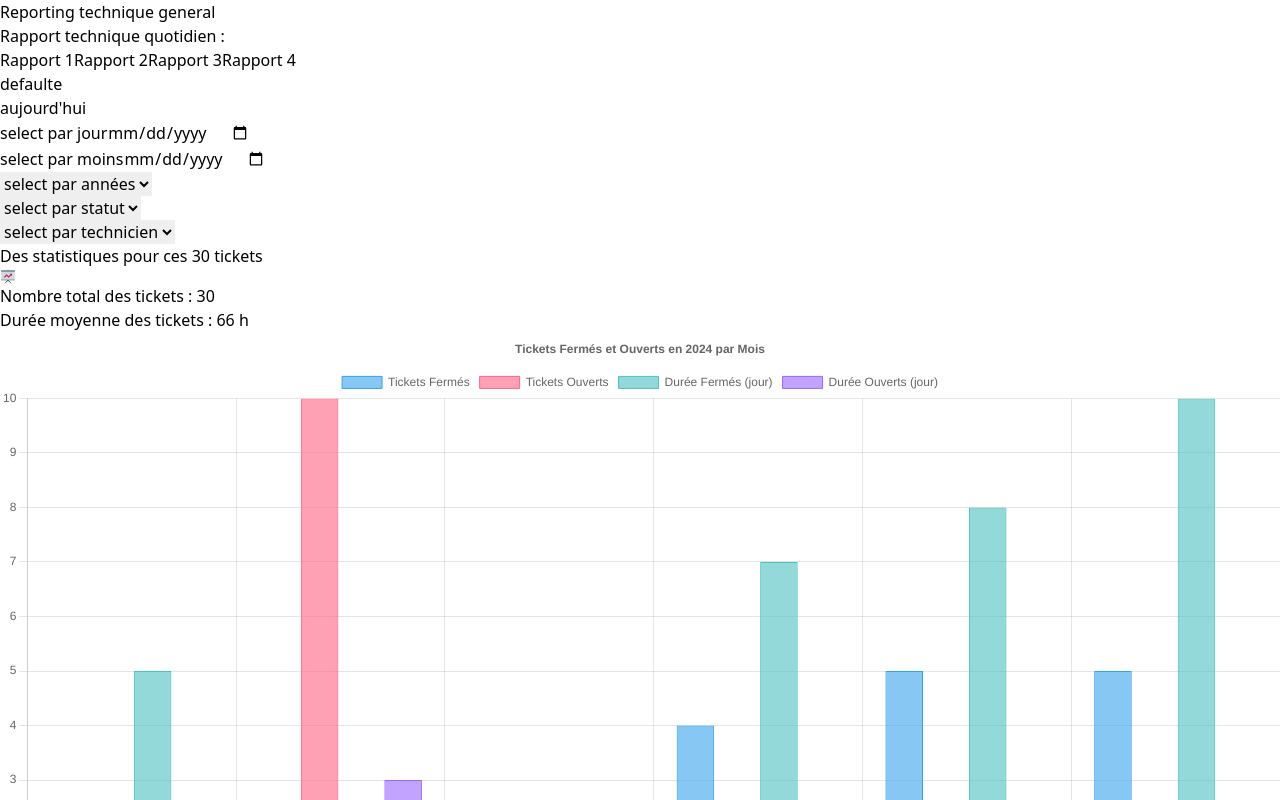
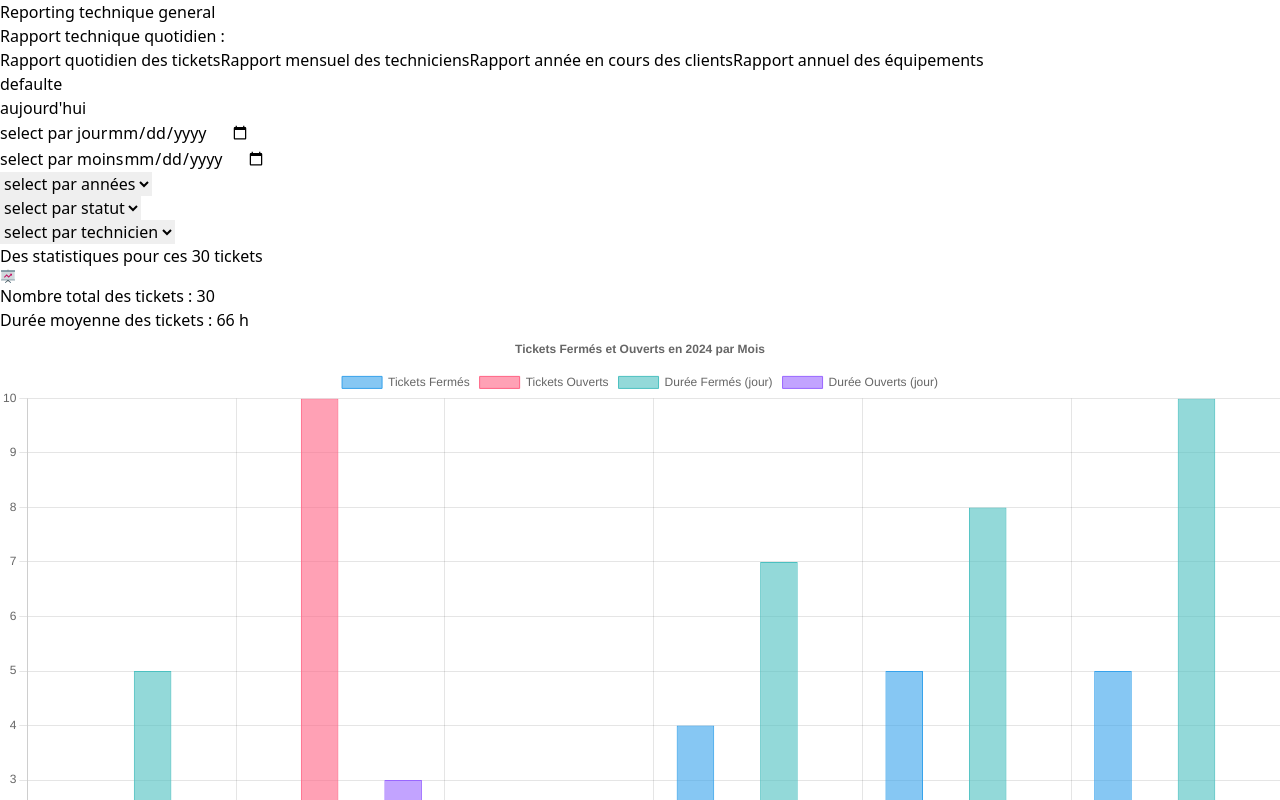
Before and after one commit to Abde-Ouaaddi29/omnipilote-statistics-tasks, a React (Vite) app: page / in a window 1280 px wide. Shown: the top 800 px of the page. Built offline with nearby package versions, Linux system fonts and the light colour scheme.

Commit message:
adding graphes

```diff
--- a/src/Service Apres-Vente/produits/table3.jsx
+++ b/src/Service Apres-Vente/produits/table3.jsx
@@ -99,7 +99,8 @@ export const TablePerClient3 = () => {
   const tickets = useSelector((state) => state.tickets.allTickets);
 
   const HandleClient = (e) => {
-    const totalTickets = tickets.filter((item) => item.clientId === e);
+    const closedTickets = tickets.filter(ticket => ticket.statut === "Fermé" )
+    const totalTickets = closedTickets.filter((item) => item.clientId === e);
     console.log(totalTickets);
 
     const totalDuration = totalTickets.reduce(
--- a/src/Service Apres-Vente/tickets/graohic2.jsx
+++ b/src/Service Apres-Vente/tickets/graphic2.jsx
@@ -11,6 +11,7 @@ import {
 } from "chart.js";
 import { tickets } from "../../API/data";
 import { format, parseISO } from 'date-fns';
+import { fr } from "date-fns/locale";
 
 ChartJS.register(
   CategoryScale,
@@ -22,18 +23,19 @@ ChartJS.register(
 );
 
 export const Graphic2 = () => {
-  // Helper to group tickets by year
+  // get current year
   const currentYear = new Date().getFullYear();
+  // get tickets of current year
   const thisYearTickets = tickets.filter((ticket) =>
     new Date(ticket.dateOuverture).getFullYear() === currentYear
   );
 
-  // Helper function to get month names
+  // this function allow you to get the months names
   const getMonthName = (dateString) => {
-    return format(parseISO(dateString), 'MMMM');
+    return format(parseISO(dateString), 'MMMM', { locale: fr });
   };
 
-  // Get total tickets closed and opened this year
+  // Get total tickets fermees and overts this year
   const closedTickets = thisYearTickets.filter(
     (ticket) => ticket.statut === "Fermé"
   );
@@ -48,6 +50,8 @@ export const Graphic2 = () => {
   );
   const openDurations = openTickets.filter(ticket => ticket.dureeTicket)
     .reduce((sum, ticket) => sum + ticket.dureeTicket, 0);
+
+
 
   const totalTicketsData = {
     labels: ["Fermés", "Ouverts"],
@@ -73,6 +77,7 @@ export const Graphic2 = () => {
   const months = Array.from(
     new Set(thisYearTickets.map((ticket) => getMonthName(ticket.dateOuverture)))
   );
+  console.log(months)
 
   const monthlyClosedTickets = months.map((month) =>
     closedTickets.filter((ticket) => getMonthName(ticket.dateOuverture) === month).length
--- a/src/Service Apres-Vente/tickets/statistics.jsx
+++ b/src/Service Apres-Vente/tickets/statistics.jsx
@@ -3,7 +3,7 @@ import { useSelector } from "react-redux";
 import { FcStatistics } from "react-icons/fc";
 import { MdErrorOutline } from "react-icons/md";
 import { GraphicGeneral } from "./graphic";
-import { Graphic2 } from "./graohic2";
+import { Graphic2 } from "./graphic2";
 
 export default function Statistics() {
   const tickets = useSelector((state) => state.tickets.Tickets);
--- a/src/layoute.jsx
+++ b/src/layoute.jsx
@@ -7,10 +7,12 @@ import {
   TablePerClient2,
   TablePerClient3,
 } from "./Service Apres-Vente/produits/table3";
+import { Table1 } from "./Service Apres-Vente/produits/table1";
 import {
-  Table1
-} from "./Service Apres-Vente/produits/table1";
-import { HighCountersTable, InterventionsTable, PendingTicketsTable } from "./Service Apres-Vente/produits/table4";
+  HighCountersTable,
+  InterventionsTable,
+  PendingTicketsTable,
+} from "./Service Apres-Vente/produits/table4";
 import { TechnicienDataTabe } from "./Service Apres-Vente/produits/table2";
 
 export default function Layoute() {
@@ -89,33 +91,31 @@ export default function Layoute() {
         </div>
 
         <div className="">
-          <span className=" font-bold">
-            Rapport technique quotidien :{" "}
-          </span>
-          <div className="flex mt-3 flex-wrap">
+          <span className=" font-bold">Rapport technique quotidien : </span>
+          <div className=" flex flex-col mt-3 flex-wrap">
             <button
               onClick={() => setRoute(2)}
-              className=" lg:mb-0 mb-2 py-2 px-6 mr-2 bg-blue-400 text-white font-bold tracking-wide hover:bg-transparent hover:border border-blue-400 hover:text-blue-400 "
+              className="  mb-2 py-2 px-6 mr-2 bg-blue-400 text-white font-bold tracking-wide hover:bg-transparent hover:border border-blue-400 hover:text-blue-400 "
             >
-              Rapport 1
+              Rapport quotidien des tickets
             </button>
             <button
               onClick={() => setRoute(3)}
-              className=" lg:mb-0 mb-2 py-2 px-6 mr-2 bg-blue-400 text-white font-bold tracking-wide hover:bg-transparent hover:border border-blue-400 hover:text-blue-400 "
+              className="  mb-2 py-2 px-6 mr-2 bg-blue-400 text-white font-bold tracking-wide hover:bg-transparent hover:border border-blue-400 hover:text-blue-400 "
             >
-              Rapport 2
+              Rapport mensuel des techniciens
             </button>
             <button
               onClick={() => setRoute(4)}
-              className="lg:mb-0 mb-2 py-2 px-6 mr-2 bg-blue-400 text-white font-bold tracking-wide hover:bg-transparent hover:border border-blue-400 hover:text-blue-400 "
+              className=" mb-2 py-2 px-6 mr-2 bg-blue-400 text-white font-bold tracking-wide hover:bg-transparent hover:border border-blue-400 hover:text-blue-400 "
             >
-              Rapport 3
+              Rapport année en cours des clients
             </button>
             <button
               onClick={() => setRoute(5)}
-              className="lg:mb-0 mb-2 py-2 px-6 bg-blue-400 text-white font-bold tracking-wide hover:bg-transparent hover:border border-blue-400 hover:text-blue-400 "
+              className=" mb-2 py-2 px-6 bg-blue-400 text-white font-bold tracking-wide hover:bg-transparent hover:border border-blue-400 hover:text-blue-400 "
             >
-              Rapport 4
+              Rapport annuel des équipements
             </button>
           </div>
         </div>
```
